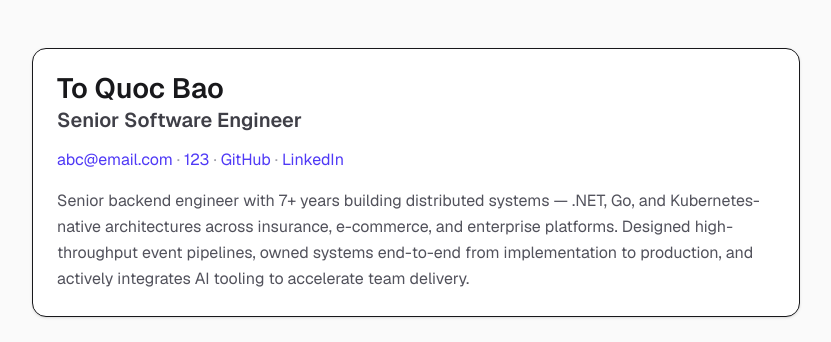
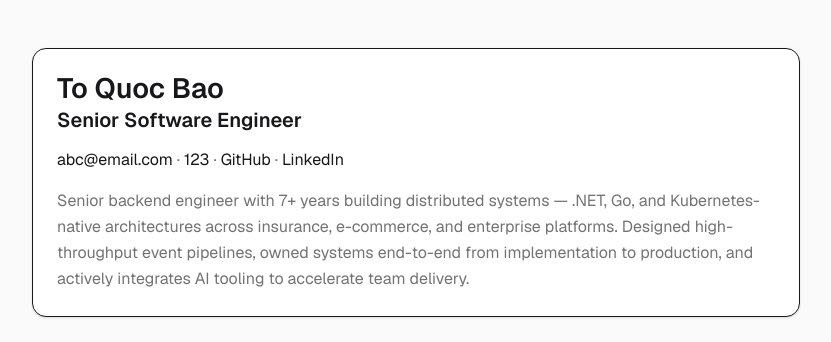
Before and after one commit to baotoq/resume, a Next.js app: page / in a window 1280 px wide. Shown: the top 342 px of the page, without its empty margins (224-1055 px from the left). Built offline with nearby package versions, Linux system fonts and the light colour scheme.

Commit message:
feat(16-01): swap Header raw colors to shadcn tokens (TOKEN-01)

```diff
--- a/src/components/Header.tsx
+++ b/src/components/Header.tsx
@@ -28,19 +28,19 @@
     <section>
       <Card>
         <CardContent>
-          <h1 className="text-[28px] font-semibold leading-[1.1] text-zinc-900">
+          <h1 className="text-[28px] font-semibold leading-[1.1] text-foreground">
             {resume.name}
           </h1>
-          <p className="text-xl font-semibold leading-[1.2] text-zinc-700 mt-1">
+          <p className="text-xl font-semibold leading-[1.2] text-foreground mt-1">
             {resume.title}
           </p>
           <div className="flex flex-wrap items-center gap-1 text-base mt-4">
             {contacts.map((c, i) => (
               <span key={c.label}>
-                {i > 0 && <span className="text-zinc-400"> · </span>}
+                {i > 0 && <span className="text-muted-foreground"> · </span>}
                 <a
                   href={c.href}
-                  className="text-indigo-600 hover:text-indigo-700 hover:underline focus-visible:outline focus-visible:outline-2 focus-visible:outline-indigo-600 focus-visible:outline-offset-2"
+                  className="text-primary hover:text-primary/80 hover:underline focus-visible:outline focus-visible:outline-2 focus-visible:outline-primary focus-visible:outline-offset-2"
                   {...(c.href.startsWith("http")
                     ? { target: "_blank", rel: "noopener noreferrer" }
                     : {})}
@@ -51,7 +51,7 @@
             ))}
           </div>
           {resume.bio && (
-            <p className="mt-4 text-base leading-relaxed text-zinc-600">
+            <p className="mt-4 text-base leading-relaxed text-muted-foreground">
               {resume.bio}
             </p>
           )}
```
